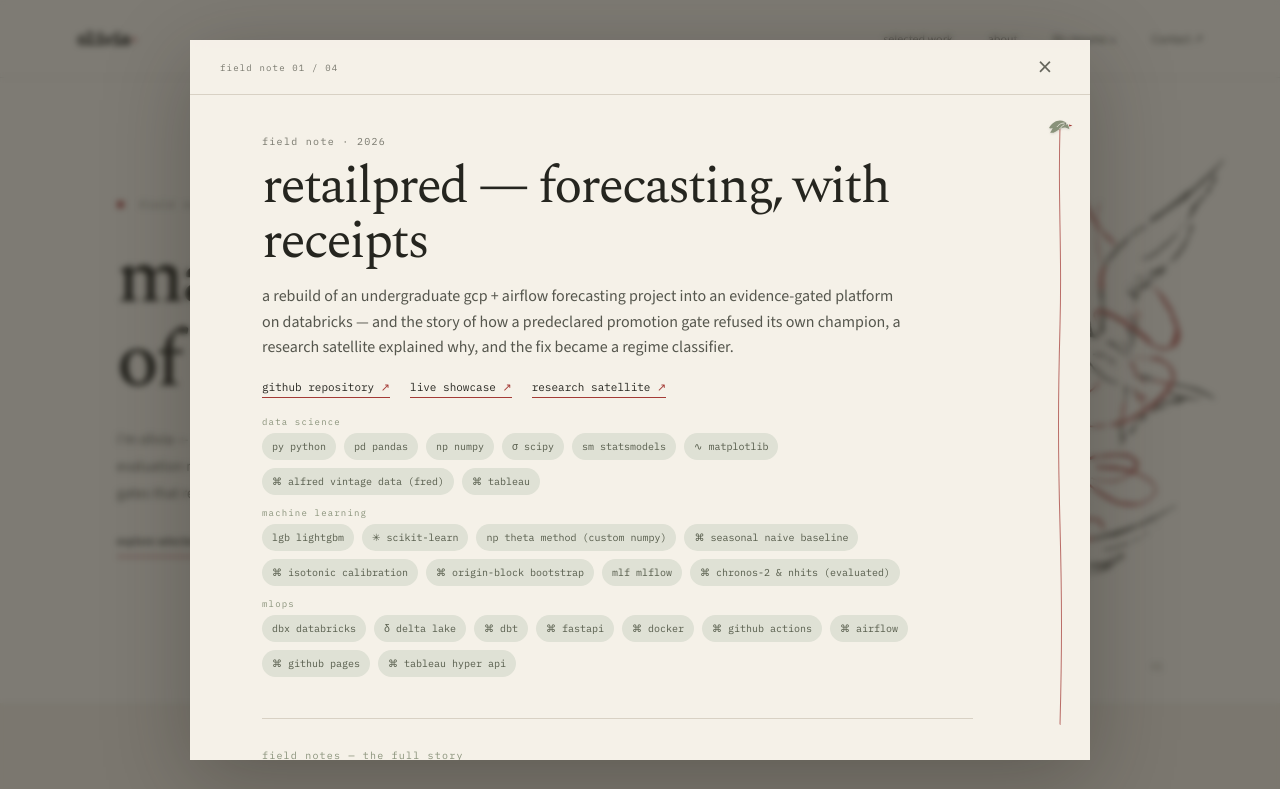
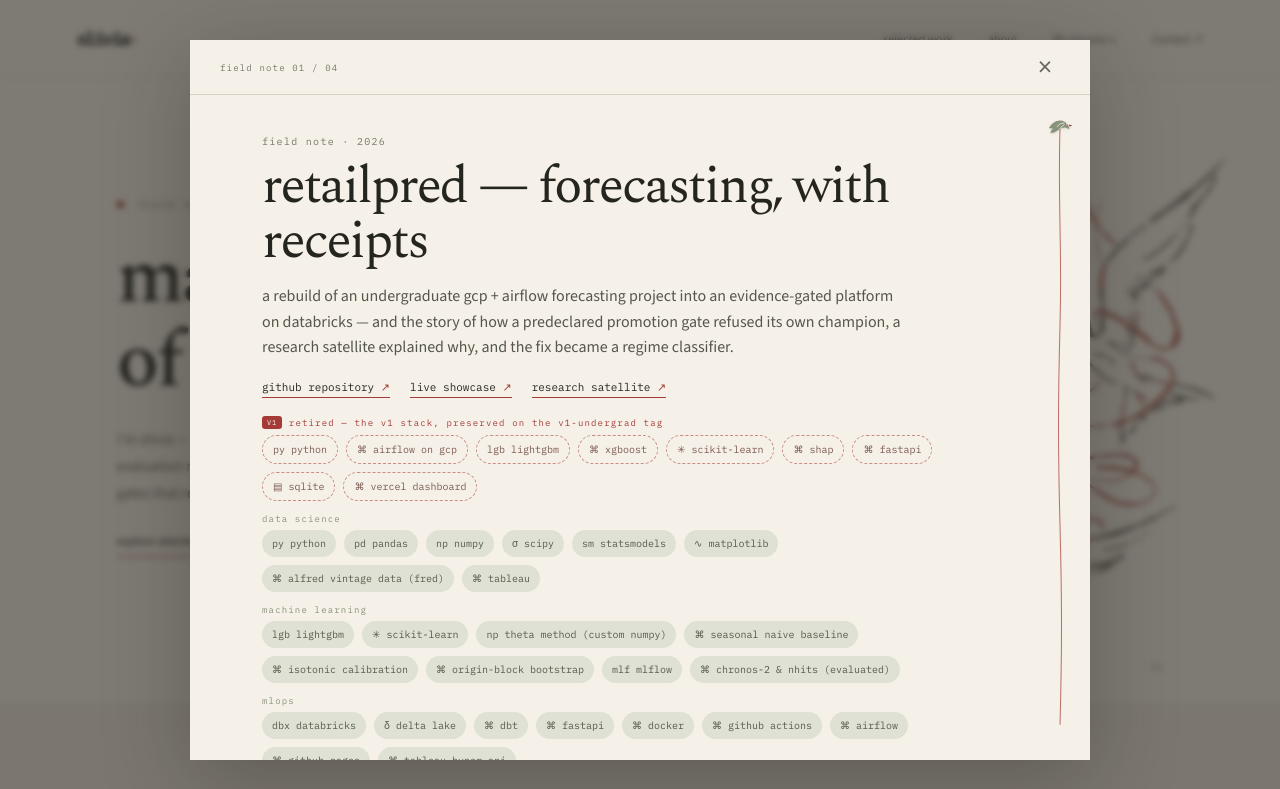
Before and after one commit to oleeveeuh/oleeveeuh.github.io, a plain HTML site: page index.html in a window 1280 px wide. Both pictures are taken after a click on the button 271 px from the left and 1189 px from the top of the page. Shown: the top 789 px of the page. Drawn offline with nearby package versions, Linux system fonts and the light colour scheme.

Commit message:
retailPRED popup: v1 skill group with sticker, GCP flow figure
A v1-marked technology group now leads the dialog's skill list - wine
voice, dashed chips, and a small "v1" sticker so the retired GCP +
Airflow stack reads as history rather than a current claim (groups carry
a v1 flag; app.js renders the sticker, styles.css the voice). Chapter 00
gains the v1 GCP flow schematic beside its prose, and the architecture
paragraph now names the skill set explicitly.

Co-Authored-By: Claude Code <noreply@anthropic.com>

```diff
--- a/app.js
+++ b/app.js
@@ -70,7 +70,9 @@ function openProject(project) {
   <section class="dialog-block"><h3>The question &amp; approach</h3><p>${esc(project.narration || project.subtitle)}</p></section>
   <section class="dialog-block"><h3>Visual notes</h3>${visuals}</section>`;
   const techMarkup = project.technologyGroups?.length
-    ? project.technologyGroups.map(group => `<div class="tech-group"><p class="tech-group-label">${esc(group.label)}</p><div class="tech-list">${(group.skills || []).map(techChip).join("")}</div></div>`).join("")
+    ? project.technologyGroups.map(group => group.v1
+      ? `<div class="tech-group v1"><p class="tech-group-label"><span class="v1-sticker" aria-label="version 1, retired">v1</span>${esc(group.label)}</p><div class="tech-list">${(group.skills || []).map(techChip).join("")}</div></div>`
+      : `<div class="tech-group"><p class="tech-group-label">${esc(group.label)}</p><div class="tech-list">${(group.skills || []).map(techChip).join("")}</div></div>`).join("")
     : `<div class="tech-list">${(project.technologies || []).map(techChip).join("")}</div>`;
   const rolesMarkup = project.technologyGroups?.length ? "" : `<div class="dialog-roles">${project.roleLabels.map(label => `<span>${esc(label)}</span>`).join(" · ")}</div>`;
   const linksMarkup = project.links?.length ? `<div class="dialog-links">${project.links.map(link => `<a href="${esc(link.href)}" target="_blank" rel="noopener noreferrer">${esc(link.label)} <span aria-hidden="true">↗</span></a>`).join("")}</div>` : "";
--- a/projects.js
+++ b/projects.js
@@ -14,6 +14,7 @@ window.portfolioProjects = [
     previewAlt: "schematic of vintage-safe backtesting: expanding training windows for successive forecast origins, rose forecast fans after each origin, dashed holdout rows below, and the policy classifier choosing between naive and theta",
     technologies: ["Python", "LightGBM", "Databricks", "Delta Lake", "dbt", "FastAPI", "Tableau"],
     technologyGroups: [
+      { v1: true, label: "retired — the v1 stack, preserved on the v1-undergrad tag", skills: ["Python", "Airflow on GCP", "LightGBM", "XGBoost", "scikit-learn", "SHAP", "FastAPI", "SQLite", "Vercel dashboard"] },
       { label: "DATA SCIENCE", skills: ["Python", "pandas", "NumPy", "SciPy", "statsmodels", "Matplotlib", "ALFRED vintage data (FRED)", "Tableau"] },
       { label: "MACHINE LEARNING", skills: ["LightGBM", "scikit-learn", "theta method (custom NumPy)", "seasonal naive baseline", "isotonic calibration", "origin-block bootstrap", "MLflow", "Chronos-2 & NHITS (evaluated)"] },
       { label: "MLOPS", skills: ["Databricks", "Delta Lake", "dbt", "FastAPI", "Docker", "GitHub Actions", "Airflow", "GitHub Pages", "Tableau Hyper API"] },
@@ -24,7 +25,8 @@ window.portfolioProjects = [
       { k: "the question · where this started", t: "what was I investigating?" },
       { p: "The question that started everything sounds simple and turned out to be load-bearing: does a forecasting model that demonstrably wins on revised history still win when it can only see what a real forecaster would have known at decision time?" },
       { k: "chapter 00 · v1", t: "v1: the original automated gcp pipeline" },
-      { p: "v1 was an undergraduate GCP + Airflow build, and it worked — as orchestration. An Airflow-scheduled pipeline expanded monthly Census values into synthetic weekly rows, computed features with inclusive rolling windows (the target month leaked into its own features), served per-category model pickles through a SQLite-backed FastAPI, and presented the results on a Vercel dashboard. Jobs ran on schedule, data flowed, the site rendered." },
+      { p: "v1 was an undergraduate GCP + Airflow build, and it worked — as orchestration. An Airflow-scheduled pipeline expanded monthly Census values into synthetic weekly rows, computed features with inclusive rolling windows (the target month leaked into its own features), served per-category model pickles through a SQLite-backed FastAPI, and presented the results on a Vercel dashboard. Jobs ran on schedule, data flowed, the site rendered. The skill set was real and it carried forward: Python everywhere, Airflow on GCP for the weekly schedule, LightGBM/XGBoost/scikit-learn models serialized per category with SHAP for explanations, FastAPI + SQLite serving, and a Vercel dashboard." },
+      { img: "assets/retailpred-v1-gcp-flow.png", caption: "v1's scheduled flow on gcp: an airflow dag ran mondays at 02:00 utc — fetch census actuals, update rolling predictions from per-category pickles (lightgbm/xgboost/scikit-learn), compute metrics and anomalies, export and push to github for the vercel dashboard, with fastapi + sqlite serving always-on. the wine annotations mark the three epistemic failure sites: leaky inclusive features, pseudo-replicated validation rows, and a headline accuracy no deployed model produced.", alt: "schematic of the v1 airflow flow on gcp: fetch census actuals, update rolling predictions, metrics and anomalies, export and push to github, vercel dashboard, with wine annotations marking leaky features, pseudo-replicated validation rows, and an unearned headline accuracy" },
       { p: "Its validation snapshot looked healthy: 9.76% MAPE for LightGBM against 14.11% for seasonal naive. But the 429 \"validation rows\" were monthly actuals repeated across weekly targets — pseudo-replication flattering every model — the neural entries were heuristic outputs from a retired pipeline, and the published demo claimed 90.2% accuracy from static data no deployed model had produced. The stack delivered numbers; nothing in it could say what the numbers meant. v1's failures were not operational. They were epistemic. The full undergraduate implementation is preserved on the v1-undergrad tag, and the line-by-line diagnosis lives in the original audit." },
       { p: "The v1 platform's wins were built on final-revised data. The moment a vintage backtest rebuilt the same comparison on 106 real ALFRED vintages — every training set reconstructed from only the vintages published at each forecast origin — the champion lost to a seasonal naive. Rather than patch the model, I let the question fork into the journey below: locate where the real-time edge dies (forensics), test whether the inputs can be repaired (five predeclared hypotheses), search for a better method outright (theta), spend one holdout on the survivor (criterion 2 failed, and the refusal stood), and finally ask whether a small learned policy can capture the best of both regimes (it beat naive and the blend, and still lost to pure theta). Every chapter after this one is the same question asked one layer deeper — and the answer is different at every layer." },
       { k: "chapter 01 · 2026-11-04", t: "the gate that said no" },
--- a/styles.css
+++ b/styles.css
@@ -55,6 +55,11 @@ h1,.section-heading h2,.about-section h2,.dialog-summary h2,.print-caption h3{fo
 .story-figure figcaption{font:10px/1.6 var(--mono);color:var(--muted);margin-top:8px}
 .tech-group{margin-bottom:12px}
 .tech-group-label{font:9px var(--mono);letter-spacing:.13em;color:var(--sage);margin:0 0 6px}
+/* retired v1 stack: wine voice + a small v1 sticker so it reads as history,
+   not current skill claims */
+.tech-group.v1 .tech-group-label{color:var(--red)}
+.tech-group.v1 .tech-chip{background:transparent;border:1px dashed rgba(164,59,54,.55);color:#7d5a52}
+.v1-sticker{display:inline-block;background:var(--red);color:#fbf9f4;font:7px var(--mono);letter-spacing:.1em;border-radius:3px;padding:2px 5px;margin-right:7px;vertical-align:1px;text-transform:uppercase}
 .story-embed{border:1px solid var(--line);background:var(--white);padding:6px}
 .project-preview{width:100%;height:160px;object-fit:cover;display:block}
 /* print/caption are spans in the markup; inline layout turns the whitespace
```
Also changed, not shown: assets/retailpred-v1-gcp-flow.png (added).
